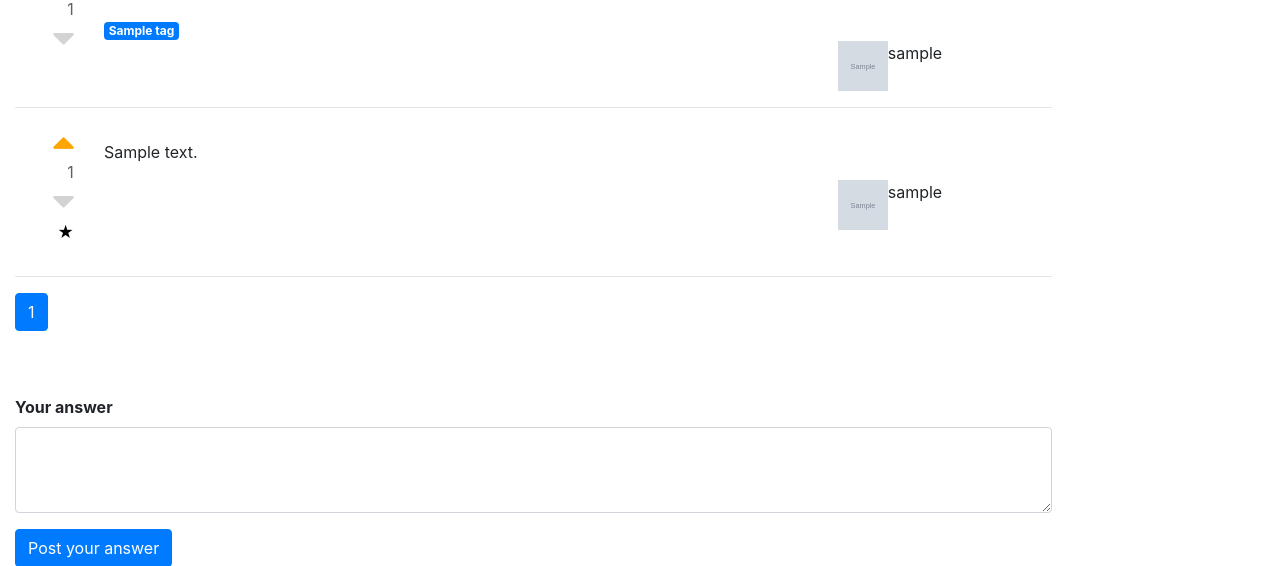
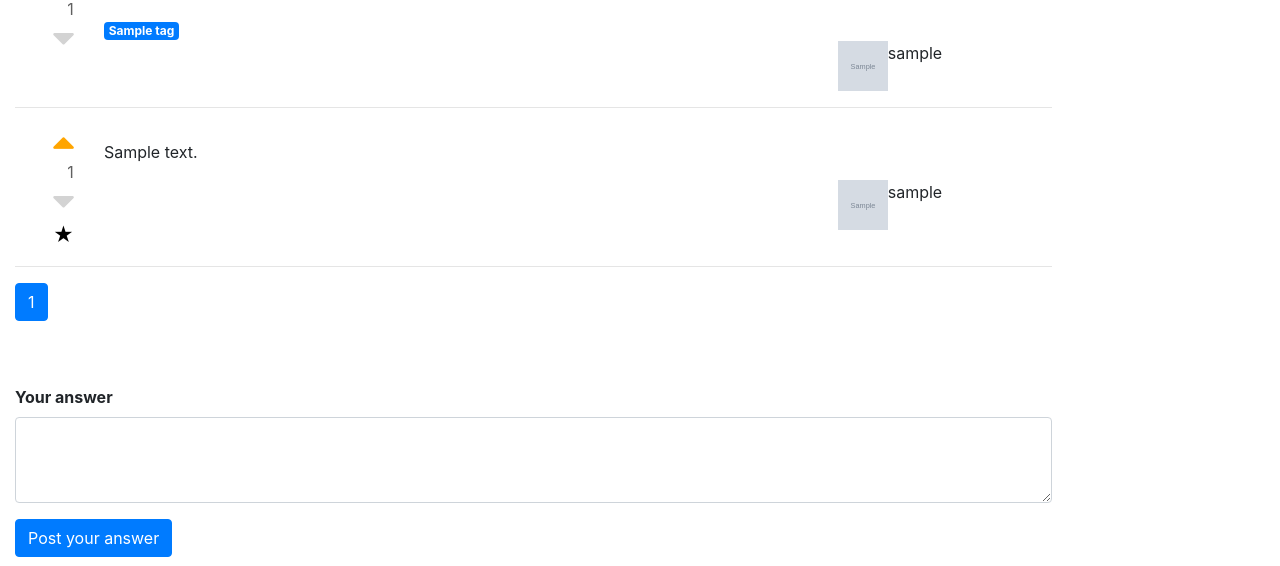
Before and after one commit to katty87/Hasker, a Django app: page /main/question/1/ in a window 1280 px wide. Shown: the part 187-753 px from the top of the page. Run offline with Django 3.2, Linux system fonts and the light colour scheme; a user stored in the database is signed in; tables that the repository leaves empty hold one stand-in row (values such as "Sample post"); grey boxes marked "Sample" are stand-in pictures; some libraries are stand-ins or nearby versions.

Commit message:
Refactor js mak right question function

```diff
--- a/main/static/main/css/main.css
+++ b/main/static/main/css/main.css
@@ -16,17 +16,6 @@
     text-align: left;
 }
 
-.answer-mark {
-    font-size:20px;
-    cursor:default;
-    color:#D3D3D3;
-}
-
-.answer-owner-mark {
-    .answer-mark
-    cursor:pointer;
-    color:black;
-}
 
 .error {
     color:red;
--- a/main/templates/main/detail_question.html
+++ b/main/templates/main/detail_question.html
@@ -17,6 +17,19 @@
             cursor: pointer;
             color: orange;
         }
+
+        .answer-mark {
+            font-size:20px;
+            cursor:default;
+            color:#D3D3D3;
+        }
+
+        .answer-owner-mark {
+            font-size:20px;
+            cursor:pointer;
+            color:black;
+        }
+
     </style>
 {% endblock %}
 
@@ -53,7 +66,7 @@
         <div class="fa fa-caret-up {% if answer.current_user_vote == 1 %}active-vote{% else %}vote{% endif %}" id="up-vote-answer-{{ answer.id }}" name="{{ answer.id }}"></div>
         <div id="answer-vote-{{ answer.id }}">{{ answer.vote_sum }}</div>
         <div class="fa fa-caret-down {% if answer.current_user_vote == -1 %}active-vote{% else %}vote{% endif %}"  id="down-vote-answer-{{ answer.id }}" name="{{ answer.id }}" ></div>
-        <p class="{% if user.id == question.user.id %} answer-owner-mark {% else %} anser-mark {% endif %}" id="answer-right-{{ answer.id }}" onclick="onClickAnswerRight({{ answer.id }}, {{ user.id }}, {{ question.user_id }})">{% if answer.is_correct == 1 %}&#9733;{% else %}&#9734;{% endif %}</p>
+        <div class="{% if user.id == question.user.id %} answer-owner-mark {% else %} anser-mark {% endif %}" id="answer-right-{{ answer.id }}" name="{{ answer.id }}" >{% if answer.is_correct == 1 %}&#9733;{% else %}&#9734;{% endif %}</div>
     </div>
     <div class="col-md-10">
         <p>{{ answer.content|linebreaks  }}</p>
@@ -148,8 +161,13 @@ $(document).ready(function () {
             vote_ans(document.getElementById(this.id).getAttribute("name"), -1);
         });
     }
+
+    if ( (itemName != null) && (itemName.indexOf("answer-right-") == 0) ) {
+        $("#" + divs[i].getAttribute("id")).click(function() {
+            onClickAnswerRight(document.getElementById(this.id).getAttribute("name"));
+        });
+    }
   }
-
 
 
 $("#up-vote").click(function() {
@@ -239,8 +257,8 @@ function vote_ans(id, vote_value) {
 
 }
 
-function onClickAnswerRight(id, user_id, author_id) {
-   if (user_id != author_id) {
+function onClickAnswerRight(id) {
+   if ({{ user.id }} != {{ question.user.id }}) {
     return
    }
 
```
